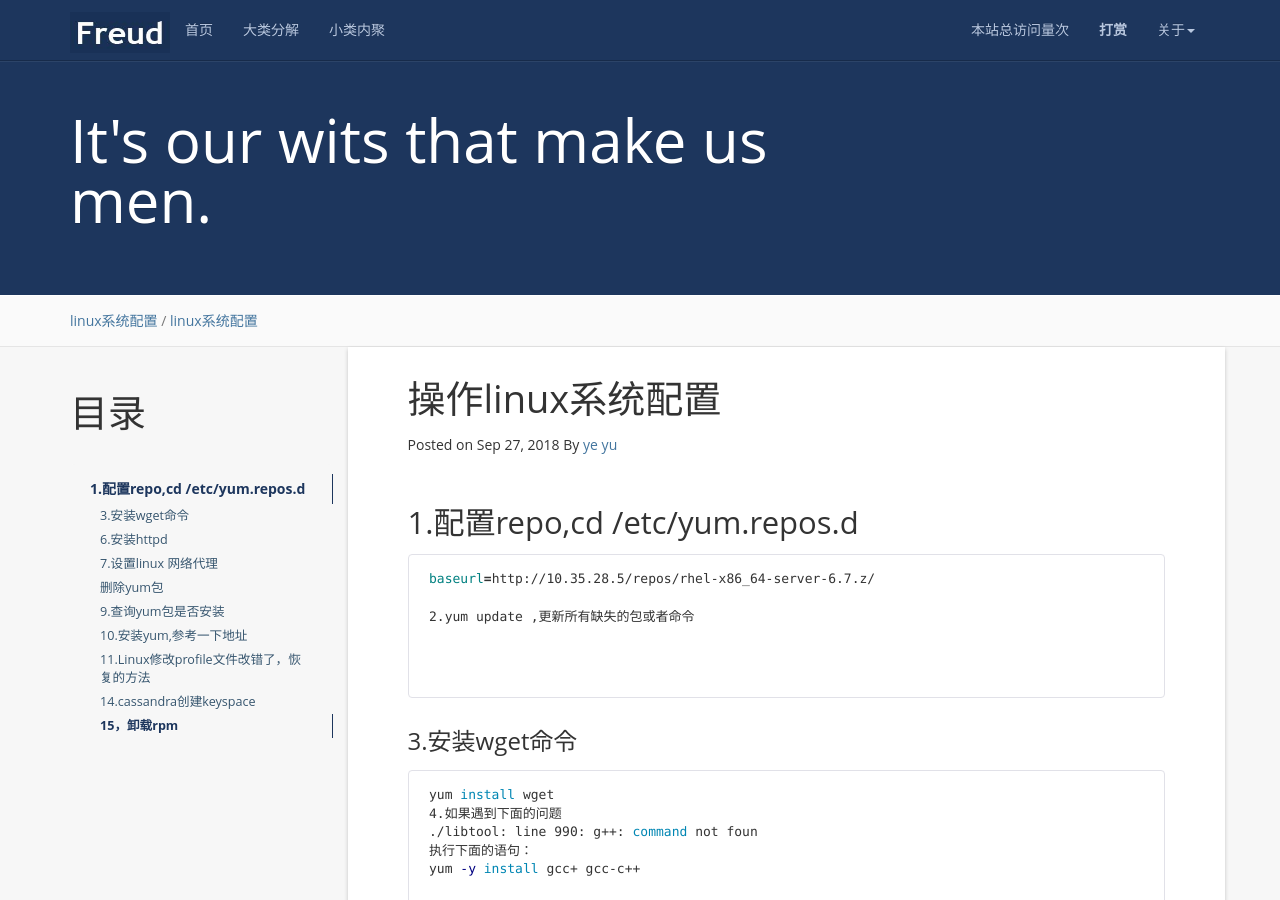
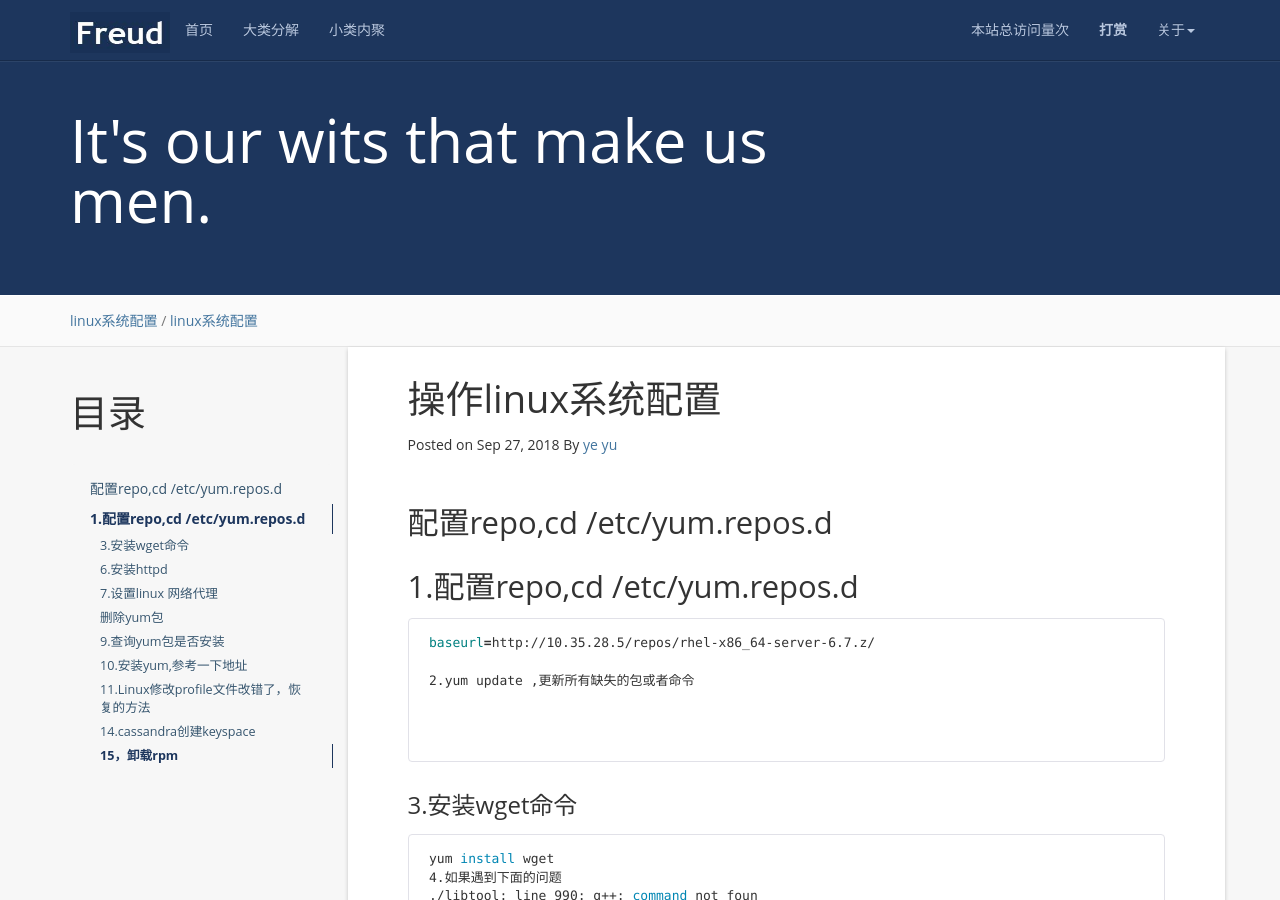
Before and after one commit to yeyu0415/myfirstblog, a Jekyll site: the page built from _posts/2018-09-27-linux配置.md, in a window 1280 px wide and 900 px high. Built offline with Jekyll 4.4.1, drawn with Linux system fonts in a browser that asks for light colours; nearby versions of some CDN libraries; a script that is not in the unit is left out; comment, search, counter and statistics services are not loaded.

Commit message:
修改博客

````diff
--- a/_posts/2018-09-27-linux配置.md
+++ b/_posts/2018-09-27-linux配置.md
@@ -9,6 +9,9 @@ tag: linux系统配置
 * content
 {:toc}
 
+
+配置repo,cd /etc/yum.repos.d				{#yeyu}
+------------------------
 ## 1.配置repo,cd /etc/yum.repos.d
 
 ``` bash
````
